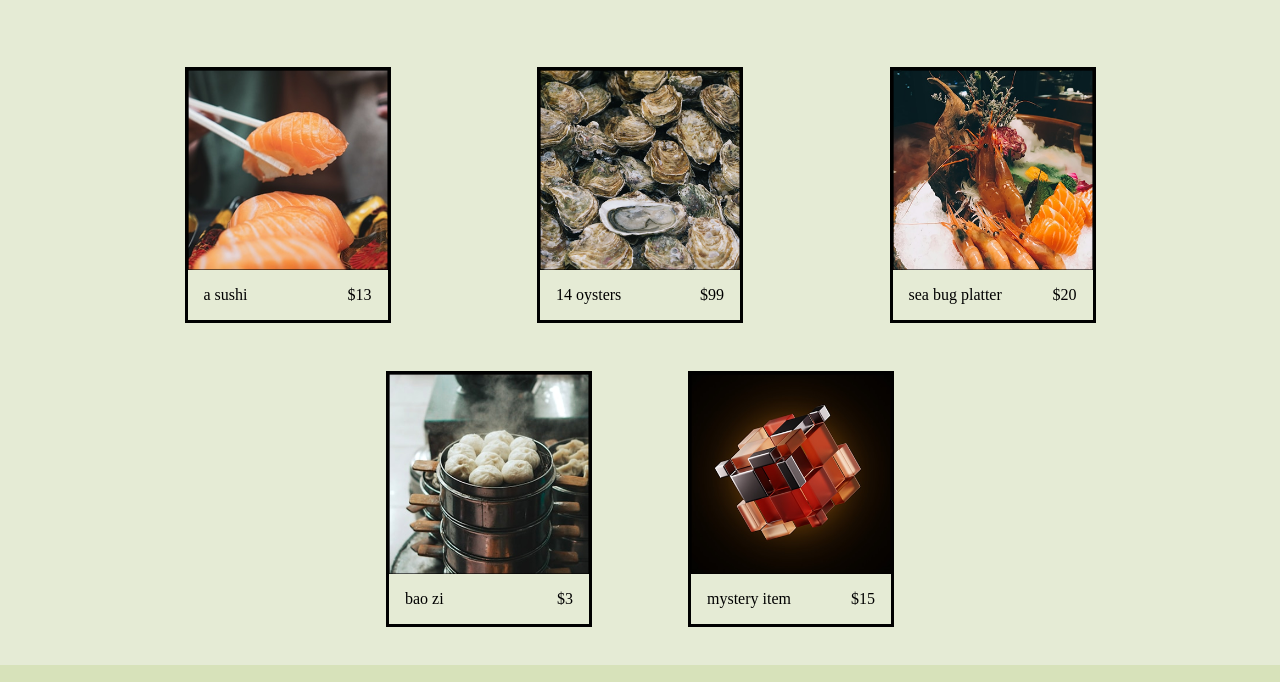
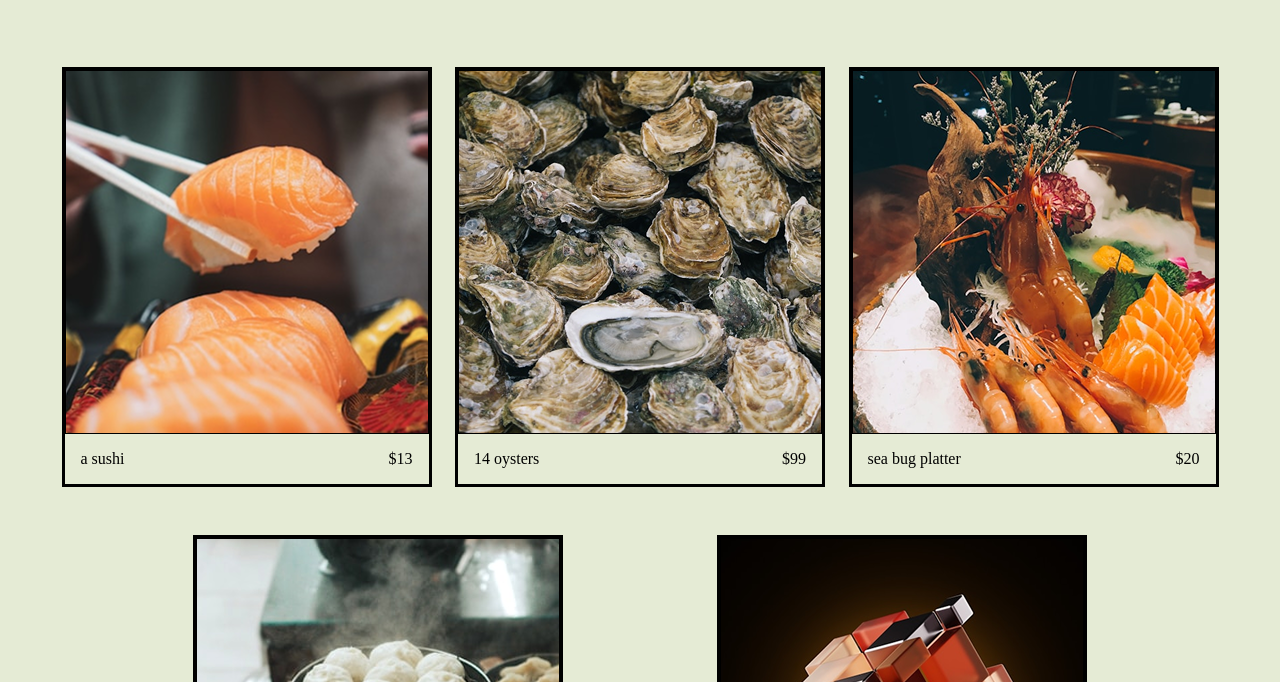
Before and after one commit to plmn95/restaurant, a website built with webpack: page src/template.html in a window 1280 px wide. Both pictures are taken after a click on the item "MENU". Shown: the part 118-800 px from the top of the page. Built offline with nearby package versions, Linux system fonts and the light colour scheme; a web font is replaced by a local one.

Commit message:
menu kinda works now

```diff
--- a/src/styles.css
+++ b/src/styles.css
@@ -190,16 +190,14 @@ footer {
 }
 
 .row-second {
-    justify-content: space-around;
-    padding-left: 300px;
-    padding-right: 300px;
+    justify-content: space-evenly;
 }
 
 .menu-item {
     border-style: solid;
     display: flex;
     flex-direction: column;
-    max-width: 200px
+    max-width: 400px
 }
 
 .menu-item-info {
```
